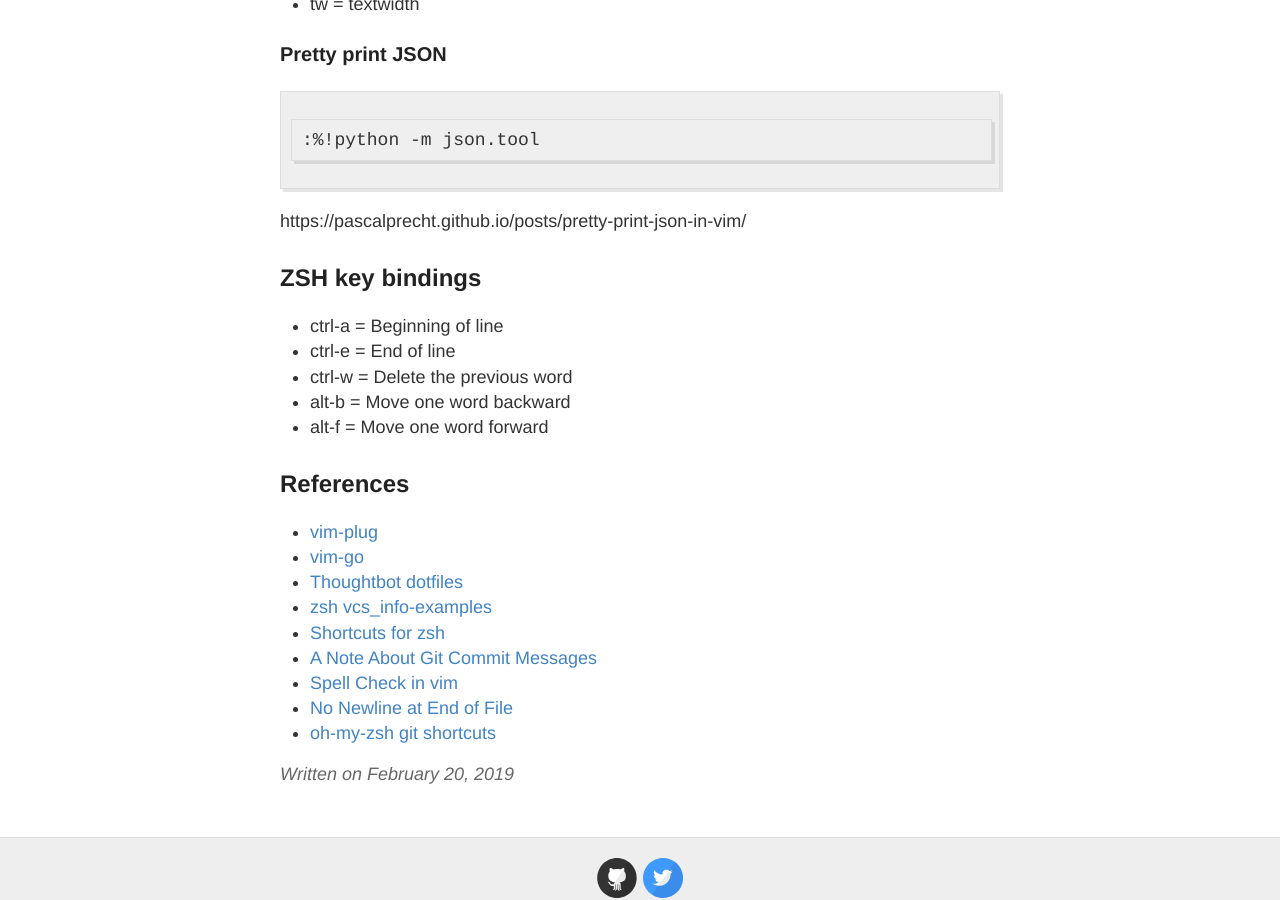
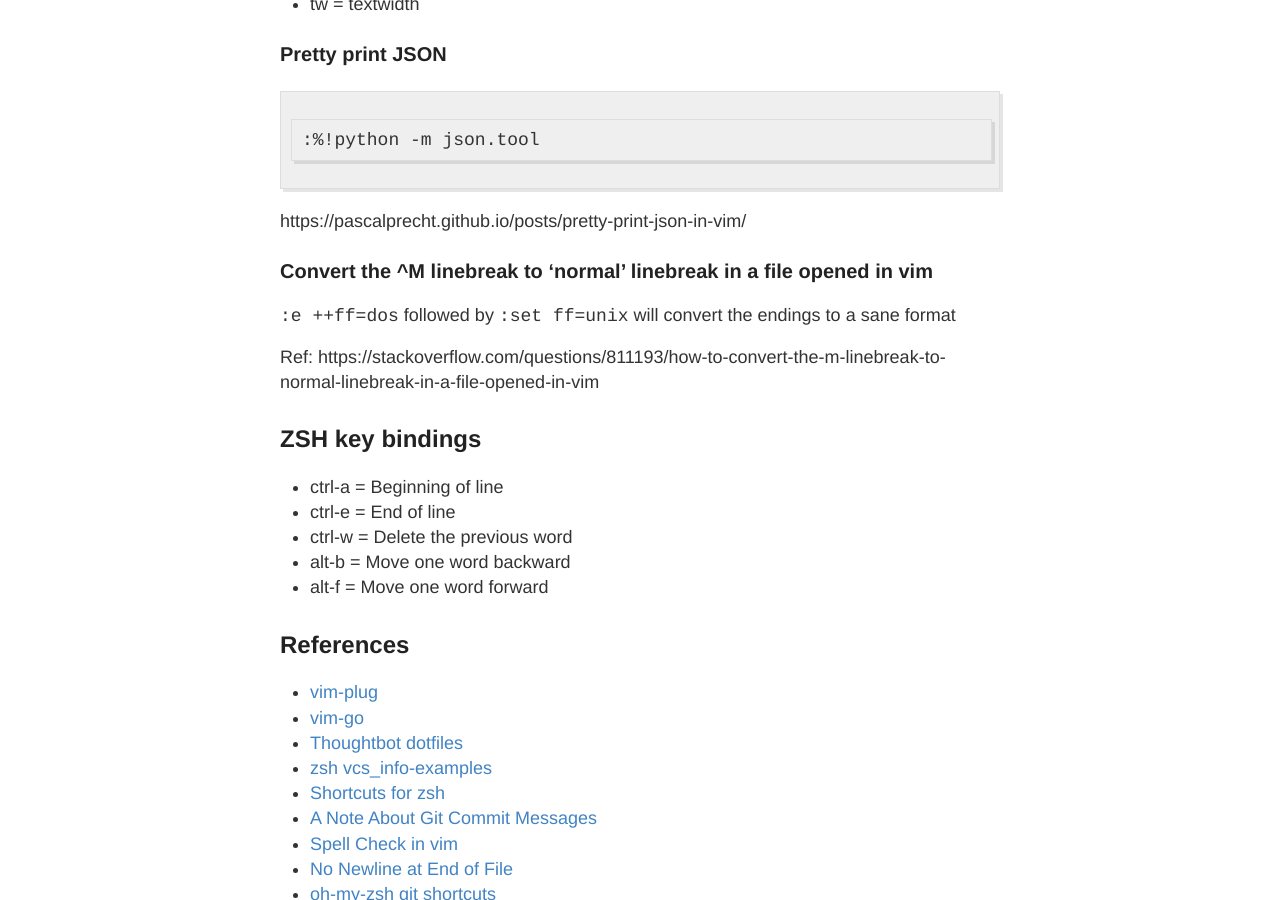
Before and after one commit to abeltay/abeltay.github.io, a Jekyll site: the page built from _posts/2019-02-20-useful-information.md, in a window 1280 px wide and 900 px high, scrolled down 1120 px. Built offline with Jekyll 4.4.1, drawn with Linux system fonts in a browser that asks for light colours.

Commit message:
Add tips on how to convert linebreaks

````diff
--- a/_posts/2019-02-20-useful-information.md
+++ b/_posts/2019-02-20-useful-information.md
@@ -51,6 +51,11 @@ For a more complete list view: https://linux.die.net/man/3/strftime
 ```
 https://pascalprecht.github.io/posts/pretty-print-json-in-vim/
 
+### Convert the ^M linebreak to 'normal' linebreak in a file opened in vim
+`:e ++ff=dos` followed by `:set ff=unix` will convert the endings to a sane format
+
+Ref: https://stackoverflow.com/questions/811193/how-to-convert-the-m-linebreak-to-normal-linebreak-in-a-file-opened-in-vim
+
 ## ZSH key bindings
 - ctrl-a = Beginning of line
 - ctrl-e = End of line
````
